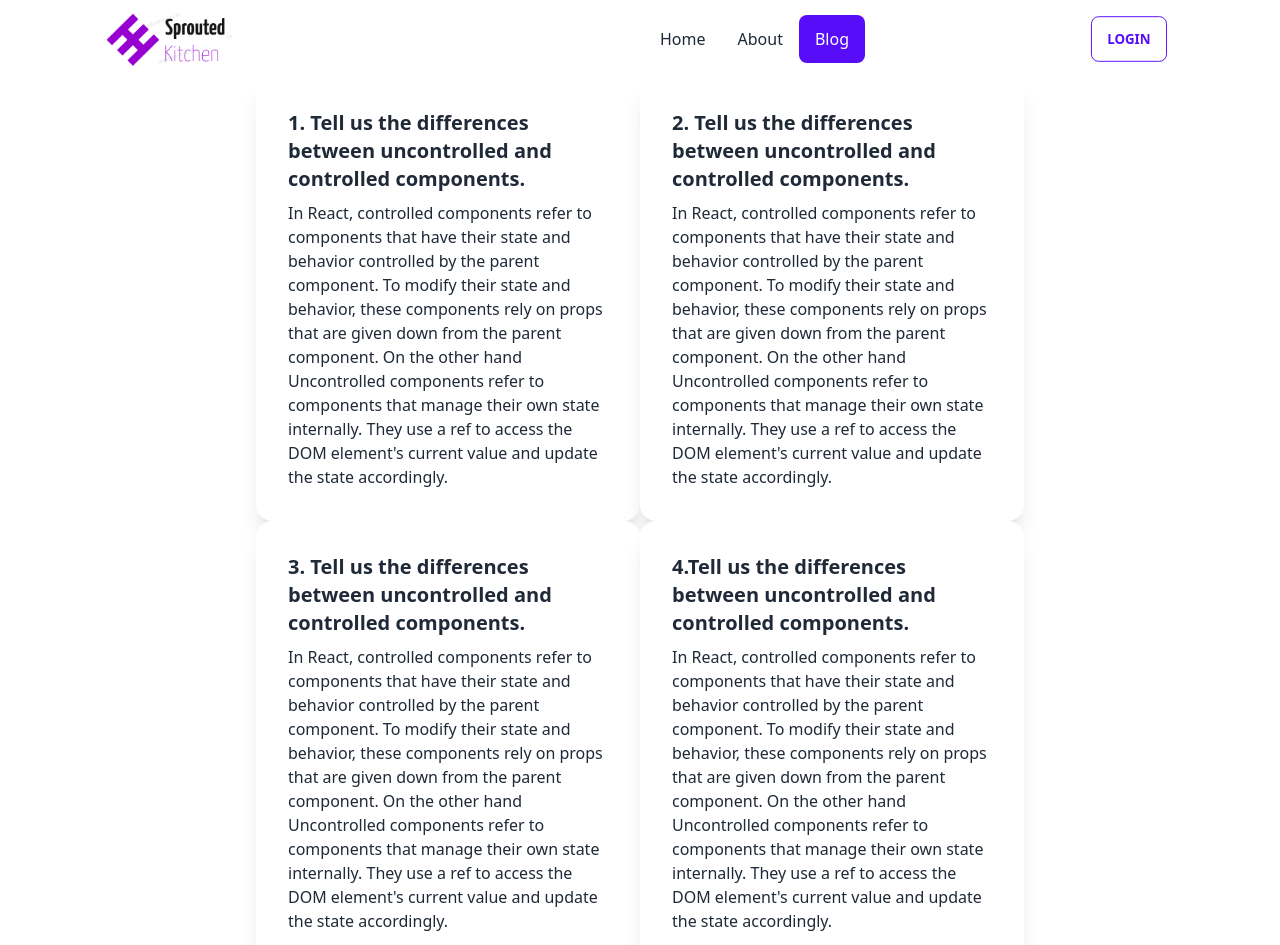
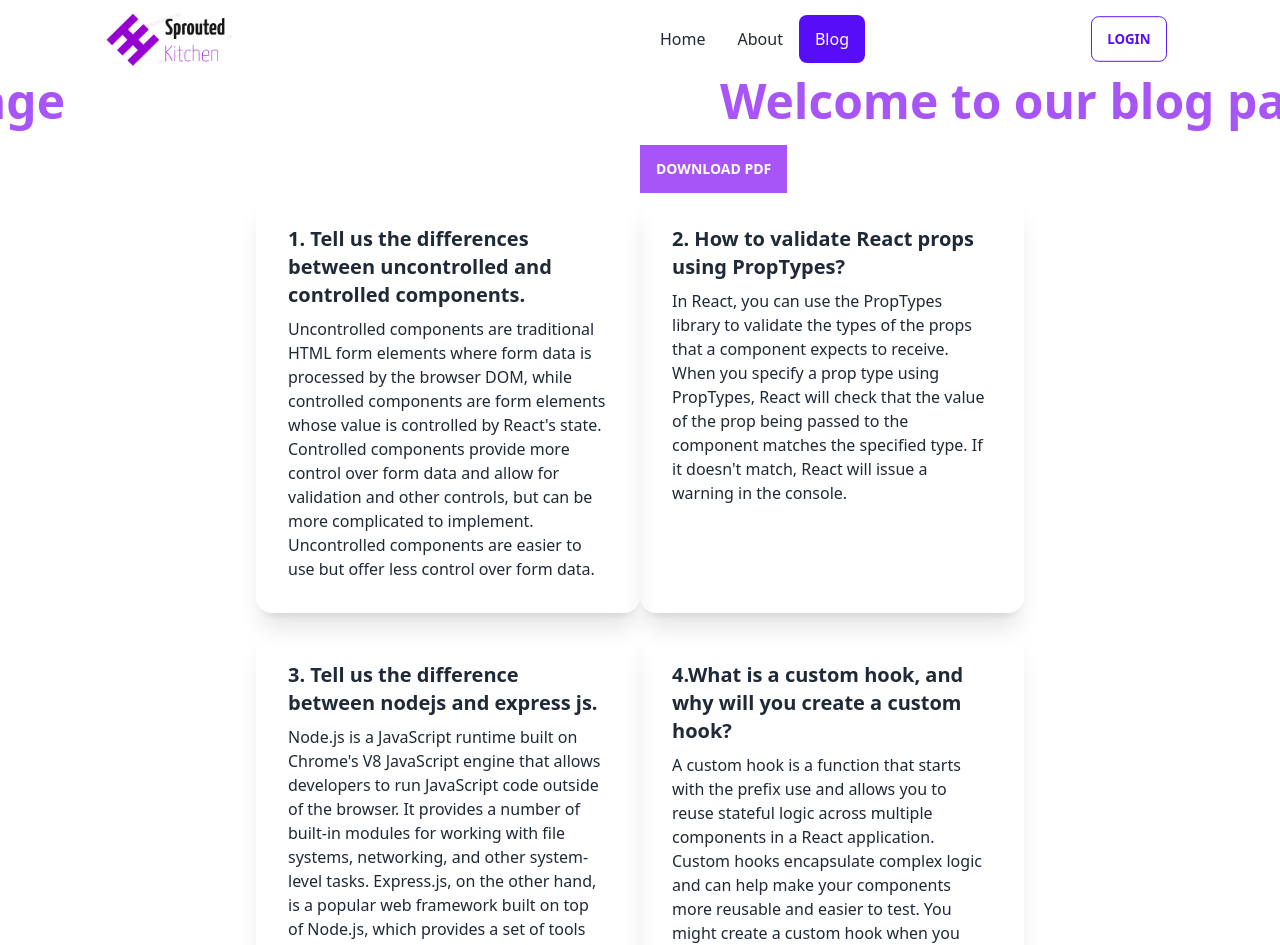
Before and after one commit to SadmanJawad/Assignment-10-Chef-Hunter-Recipe-Client, a React (Vite) app: page /blog in a window 1280 px wide. Shown: the top 945 px of the page. Built offline with nearby package versions, Linux system fonts and the light colour scheme; no server answers.

Commit message:
download pdf

```diff
--- a/package.json
+++ b/package.json
@@ -15,10 +15,13 @@
     "firebase": "^9.21.0",
     "flowbite": "^1.6.5",
     "flowbite-react": "^0.4.4",
+    "html2canvas": "^1.4.1",
+    "jspdf": "^2.5.1",
     "localforage": "^1.10.0",
     "match-sorter": "^6.3.1",
     "react": "^18.2.0",
     "react-dom": "^18.2.0",
+    "react-fast-marquee": "^1.5.2",
     "react-icons": "^4.8.0",
     "react-lazy-load-image-component": "^1.5.6",
     "react-loader-spinner": "^5.3.4",
--- a/src/components/About/About.jsx
+++ b/src/components/About/About.jsx
@@ -14,9 +14,9 @@ const About = () => {
       </div>
       <div className="md:w-1/2 md:pl-10">
         <h3 className="text-xl font-bold text-gray-800 mb-2">Our Story</h3>
-        <p className="text-gray-600 mb-4">Lorem ipsum dolor sit amet, consectetur adipiscing elit. Sed euismod, justo sed viverra venenatis, elit sapien hendrerit massa, ac rutrum tortor quam eu ex. Morbi at dapibus felis.</p>
-        <p className="text-gray-600 mb-4">Aliquam eu tellus aliquam, bibendum tellus eget, tincidunt quam. Maecenas vel justo ut felis consectetur venenatis nec ut odio. Duis maximus dolor eget semper varius.</p>
-        <p className="text-gray-600 mb-4">Sed vitae elit ut erat euismod tempor vel ut nisi. In mattis neque ut lacinia euismod. Donec non risus massa. Morbi lacinia, dolor a dapibus accumsan, eros risus ultrices nibh, sit amet ultrices turpis purus non leo.</p>
+        <p className="text-gray-600 mb-4">Sprouted Kitchen is a Professional Chef Hunting Platform. Here we will provide you only interesting content, which you will like very much. We're dedicated to providing you the best of Chef Hunting, with a focus on dependability and online most valuable chef list. We're working to turn our passion for Chef Hunting into a booming online website. We hope you enjoy our Chef Hunting as much as we enjoy offering them to you.
+
+I will keep posting more important posts on my Website for all of you. Please give your support and love.</p>
         <a href="#" className="inline-block py-2 px-4 rounded-lg bg-indigo-500 text-white font-semibold hover:bg-indigo-600 transition-colors duration-300">Learn More</a>
       </div>
     </div>
--- a/src/components/Blog/Blog.jsx
+++ b/src/components/Blog/Blog.jsx
@@ -1,37 +1,81 @@
-// I try to convert react to pdf the code is in commit "react to pdf can't done"
-// kindly consider
-import React from "react";
-
+import html2canvas from "html2canvas";
+import jsPDF from "jspdf";
+import React, { useState } from "react";
+import Marquee from "react-fast-marquee";
 
 
 const Blog = () => {
+
+
+  const [loader, setLoader] = useState(false);
+
+  // download pdf function
+  const downloadPDF = () => {
+    const capture = document.querySelector('.blog-page')
+    setLoader(true);
+      html2canvas(capture)
+      .then((canvas)=> {
+        const imgData = canvas.toDataURL('img/png');
+        const doc = new jsPDF('p', 'mm', 'a4');
+        const componentWidth = doc.internal.pageSize.getWidth();
+        const componentHeight = doc.internal.pageSize.getHeight() ;
+        doc.addImage(imgData, 'PNG', 0, 0, componentWidth, componentHeight);
+        setLoader(false)
+        doc.save('blogs.pdf');
+      })
+  }
+
   return (
-    <div className="grid grid-cols-2 mx-64">
-      <div className="card w-96 bg-base-100 shadow-xl">
+ <div>
+  <Marquee speed={100}>
+  <p className="sm:text-xl lg:text-5xl mb-5 text-purple-500 font-bold">Welcome to our blog page</p>
+  </Marquee>
+{/* Download PDF button */}
+  <div className="receipt-action-div ml-64 pl-96">
+      <div className="actions-right">
+        <button
+        className="receipt-modal-download-button btn bg-purple-500 text-white border-none rounded-none"
+         onClick={downloadPDF}
+         disabled={!loader===false}
+        >
+          {loader?(
+            <span>Downloading...</span>
+          ):(
+            <span>
+              Download PDF
+            </span>
+          )}
+        </button>
+      </div>
+    </div>
+
+     <div className="grid lg:grid-cols-2 lg:mx-64 blog-page">
+      <div className="card w-96 shadow-xl mb-4">
         <div className="card-body">
           <h2 className="card-title">1. Tell us the differences between uncontrolled and controlled components.</h2>
-          <p>In React, controlled components refer to components that have their state and behavior controlled by the parent component. To modify their state and behavior, these components rely on props that are given down from the parent component. On the other hand Uncontrolled components refer to components that manage their own state internally. They use a ref to access the DOM element's current value and update the state accordingly.</p>
+          <p>Uncontrolled components are traditional HTML form elements where form data is processed by the browser DOM, while controlled components are form elements whose value is controlled by React's state. Controlled components provide more control over form data and allow for validation and other controls, but can be more complicated to implement. Uncontrolled components are easier to use but offer less control over form data.</p>
         </div>
       </div>
-      <div className="card w-96 bg-base-100 shadow-xl">
+      <div className="card w-96 shadow-xl mb-4">
         <div className="card-body">
-          <h2 className="card-title">2. Tell us the differences between uncontrolled and controlled components.</h2>
-          <p>In React, controlled components refer to components that have their state and behavior controlled by the parent component. To modify their state and behavior, these components rely on props that are given down from the parent component. On the other hand Uncontrolled components refer to components that manage their own state internally. They use a ref to access the DOM element's current value and update the state accordingly.</p>
+          <h2 className="card-title">2. How to validate React props using PropTypes?</h2>
+          <p>In React, you can use the PropTypes library to validate the types of the props that a component expects to receive. When you specify a prop type using PropTypes, React will check that the value of the prop being passed to the component matches the specified type. If it doesn't match, React will issue a warning in the console.</p>
         </div>
       </div>
-      <div className="card w-96 bg-base-100 shadow-xl">
+      <div className="card w-96  shadow-xl">
         <div className="card-body">
-          <h2 className="card-title">3. Tell us the differences between uncontrolled and controlled components.</h2>
-          <p>In React, controlled components refer to components that have their state and behavior controlled by the parent component. To modify their state and behavior, these components rely on props that are given down from the parent component. On the other hand Uncontrolled components refer to components that manage their own state internally. They use a ref to access the DOM element's current value and update the state accordingly.</p>
+          <h2 className="card-title">3. Tell us the difference between nodejs and express js.</h2>
+          <p>Node.js is a JavaScript runtime built on Chrome's V8 JavaScript engine that allows developers to run JavaScript code outside of the browser. It provides a number of built-in modules for working with file systems, networking, and other system-level tasks. Express.js, on the other hand, is a popular web framework built on top of Node.js, which provides a set of tools and functionality for building web applications and APIs. Express.js simplifies the process of handling HTTP requests and responses, routing, middleware, and other web development tasks by providing a clean and minimalistic API. While Node.js provides a powerful runtime environment for running JavaScript code, Express.js provides an easy-to-use and flexible platform for building web applications and APIs with Node.js.</p>
         </div>
       </div>
-      <div className="card w-96 bg-base-100 shadow-xl">
+      <div className="card w-96  shadow-xl">
         <div className="card-body">
-          <h2 className="card-title">4.Tell us the differences between uncontrolled and controlled components.</h2>
-          <p>In React, controlled components refer to components that have their state and behavior controlled by the parent component. To modify their state and behavior, these components rely on props that are given down from the parent component. On the other hand Uncontrolled components refer to components that manage their own state internally. They use a ref to access the DOM element's current value and update the state accordingly.</p>
+          <h2 className="card-title">4.What is a custom hook, and why will you create a custom hook?</h2>
+          <p>A custom hook is a function that starts with the prefix use and allows you to reuse stateful logic across multiple components in a React application. Custom hooks encapsulate complex logic and can help make your components more reusable and easier to test. You might create a custom hook when you find yourself repeating the same code across multiple components or when you want to abstract away complex logic to keep your components clean and easy to read. By abstracting away complex logic into a custom hook, you can make your code more modular, easier to test, and easier to maintain.</p>
         </div>
       </div>
     </div>
+ </div>
   );
 };
 
--- a/src/components/CardDetails/CardDetails.jsx
+++ b/src/components/CardDetails/CardDetails.jsx
@@ -4,8 +4,7 @@ import { LazyLoadImage } from "react-lazy-load-image-component";
 import { Link } from "react-router-dom";
 
 const   CardDetails = ({ chefData }) => {
-  const { chefName, experienceYears, id, pictureUrl, likes, recipeCount } =
-    chefData;
+  const { chefName, experienceYears, id, pictureUrl, likes, recipeCount } = chefData;
     // console.log(chefData)
   return (
       <div className="card w-96 ml-7 bg-purple-400 bg-opacity-20 border border-purple-400 border-opacity-20 relative group overflow-hidden rounded-lg shadow-lg">
--- a/src/components/Home/Home/Home.jsx
+++ b/src/components/Home/Home/Home.jsx
@@ -9,7 +9,7 @@ const Home = () => {
   return (
     <div>
       <div
-        className="min-h-screen relative bg-cover bg-center flex justify-center items-center"
+        className="lg:min-h-screen relative bg-cover bg-center flex justify-center items-center"
         style={{ backgroundImage: `url(${banner})` }}
       >
         <div className="bg-neutral opacity-70 min-h-full w-full absolute object-contain ">
--- a/src/components/ViewRecipeDetails/ViewRecipeDetails.jsx
+++ b/src/components/ViewRecipeDetails/ViewRecipeDetails.jsx
@@ -10,7 +10,8 @@ const ViewRecipeDetails = () => {
     const [disable, setDisable] = useState(false);
     const [disable2, setDisable2] = useState(false);
     const [disable3, setDisable3] = useState(false);
-  const recipeDetails = useLoaderData();
+
+const recipeDetails = useLoaderData();
 
   const {
     pictureUrl,
@@ -22,7 +23,7 @@ const ViewRecipeDetails = () => {
     id,
     recipes,
   } = recipeDetails;
-  console.log(recipeDetails);
+  console.log('chef recipe', recipeDetails);
 
 
   const handleAddToFav =() =>{
--- a/tailwind.config.js
+++ b/tailwind.config.js
@@ -5,6 +5,7 @@ export default {
     "./src/**/*.{js,ts,jsx,tsx}",
     "node_modules/flowbite-react/**/*.{js,jsx,ts,tsx}"
   ],
+  darkMode: "class",
   theme: {
     extend: {},
   },
```
Also changed, not shown: src/components/Shared/Header/Header.jsx (+19 -2 lines), 1 other file (tests, documents, lock files or other folders).
